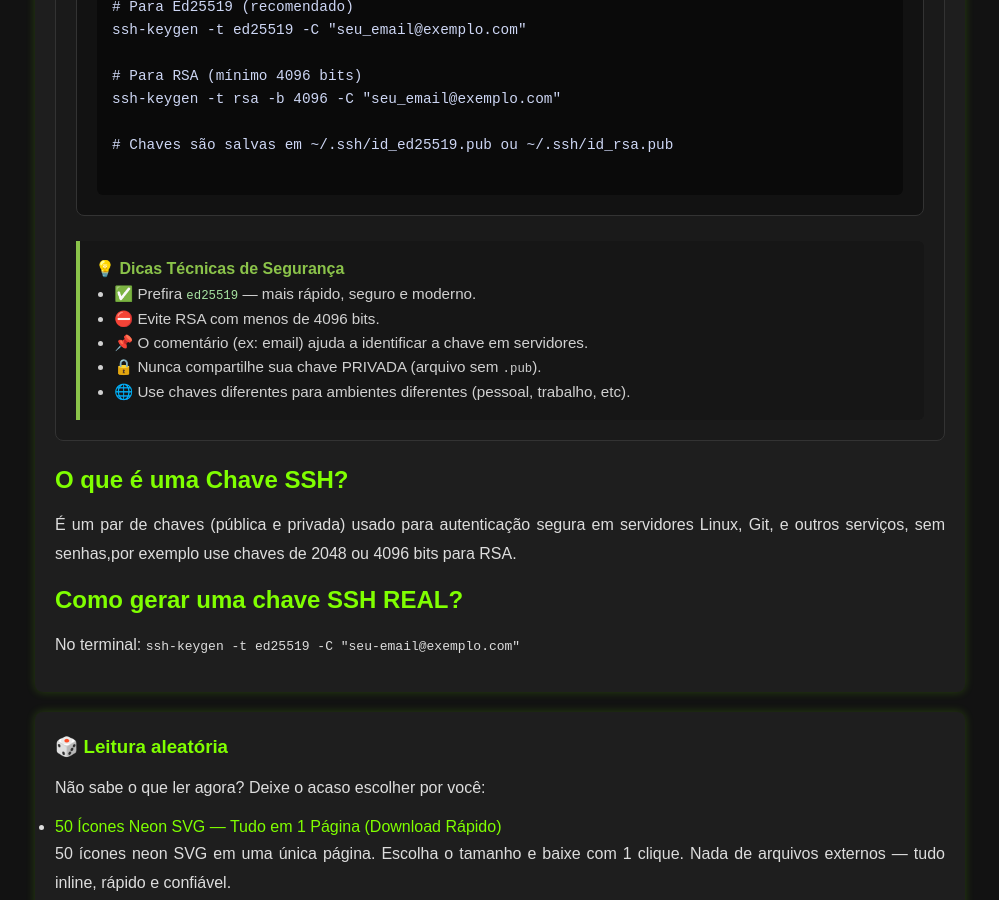
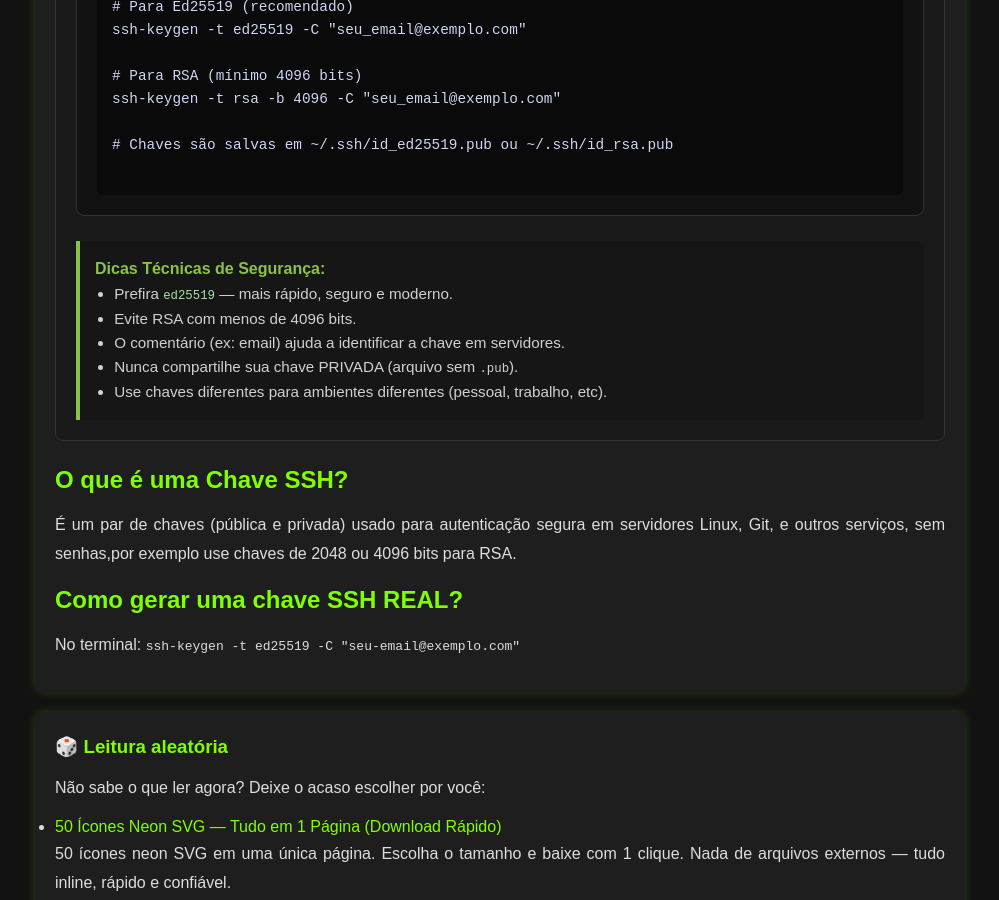
Before and after one commit to Piolinux/piolinux-site, a Jekyll site: the page built from _pages/tools/ssh-key-generator.html, in a window 1280 px wide and 900 px high, scrolled down 1288 px. Shown: the whole window, without its empty margins (140-1139 px from the left). Built offline with Jekyll 4.4.1, drawn with Linux system fonts in a browser that asks for light colours.

Commit message:
Update ssh-key-generator.html

```diff
--- a/_pages/tools/ssh-key-generator.html
+++ b/_pages/tools/ssh-key-generator.html
@@ -72,13 +72,13 @@ ssh-keygen -t rsa -b 4096 -C "seu_email@exemplo.com"
     </div>
 
     <div style="margin-top: 25px; padding: 15px; background: #161616; border-left: 4px solid #8bc34a; border-radius: 0 6px 6px 0;">
-      <h4 style="color: #8bc34a; margin-top: 0;">💡 Dicas Técnicas de Segurança</h4>
+      <h4 style="color: #8bc34a; margin-top: 0;"> Dicas Técnicas de Segurança:</h4>
       <ul style="color: #d0d0d0; font-size: 0.95em; line-height: 1.6; padding-left: 1.2rem;">
-        <li>✅ Prefira <code style="color: #a6e3a1;">ed25519</code> — mais rápido, seguro e moderno.</li>
-        <li>⛔ Evite RSA com menos de 4096 bits.</li>
-        <li>📌 O comentário (ex: email) ajuda a identificar a chave em servidores.</li>
-        <li>🔒 Nunca compartilhe sua chave PRIVADA (arquivo sem <code>.pub</code>).</li>
-        <li>🌐 Use chaves diferentes para ambientes diferentes (pessoal, trabalho, etc).</li>
+        <li> Prefira <code style="color: #a6e3a1;">ed25519</code> — mais rápido, seguro e moderno.</li>
+        <li> Evite RSA com menos de 4096 bits.</li>
+        <li> O comentário (ex: email) ajuda a identificar a chave em servidores.</li>
+        <li> Nunca compartilhe sua chave PRIVADA (arquivo sem <code>.pub</code>).</li>
+        <li> Use chaves diferentes para ambientes diferentes (pessoal, trabalho, etc).</li>
       </ul>
     </div>
   </div>
```
